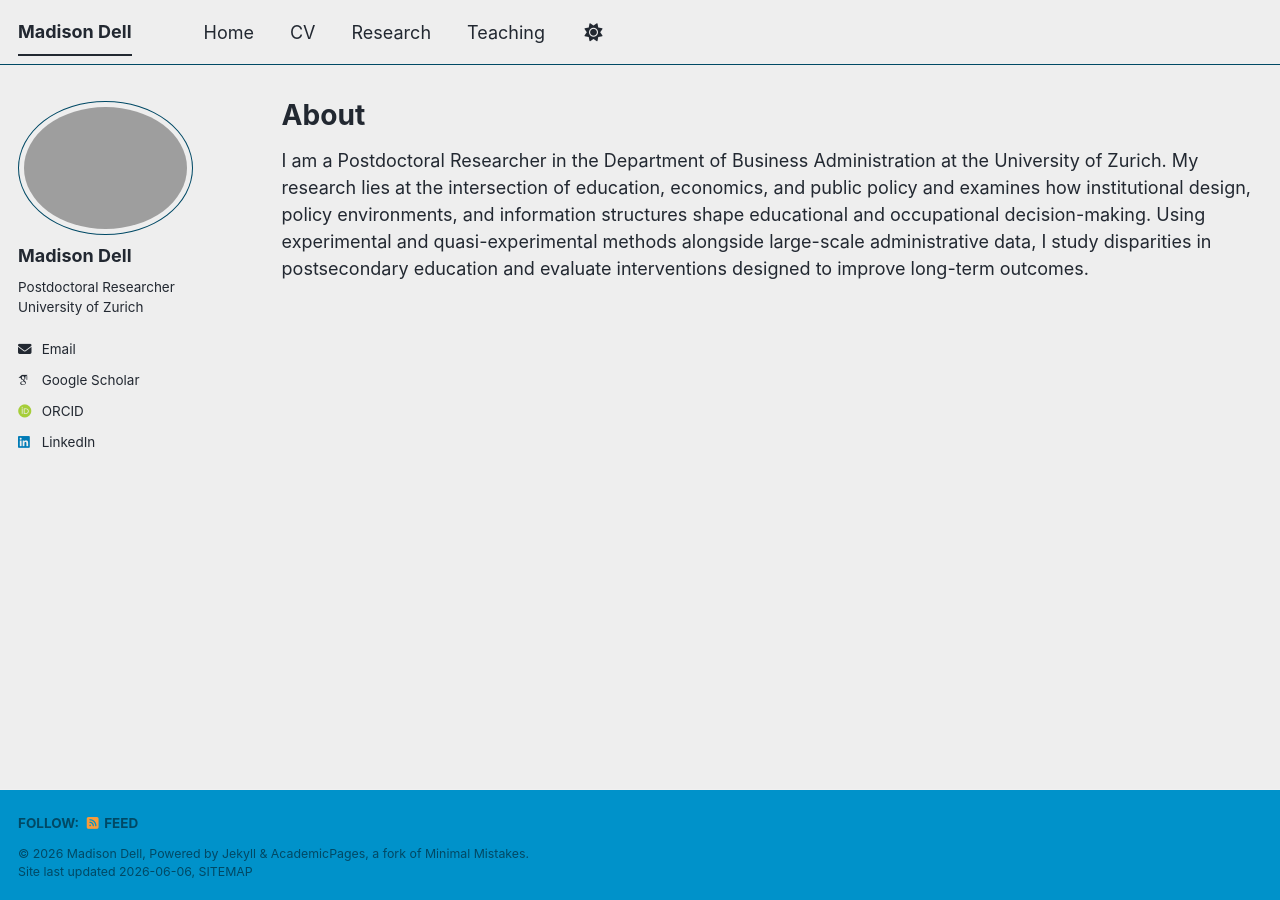
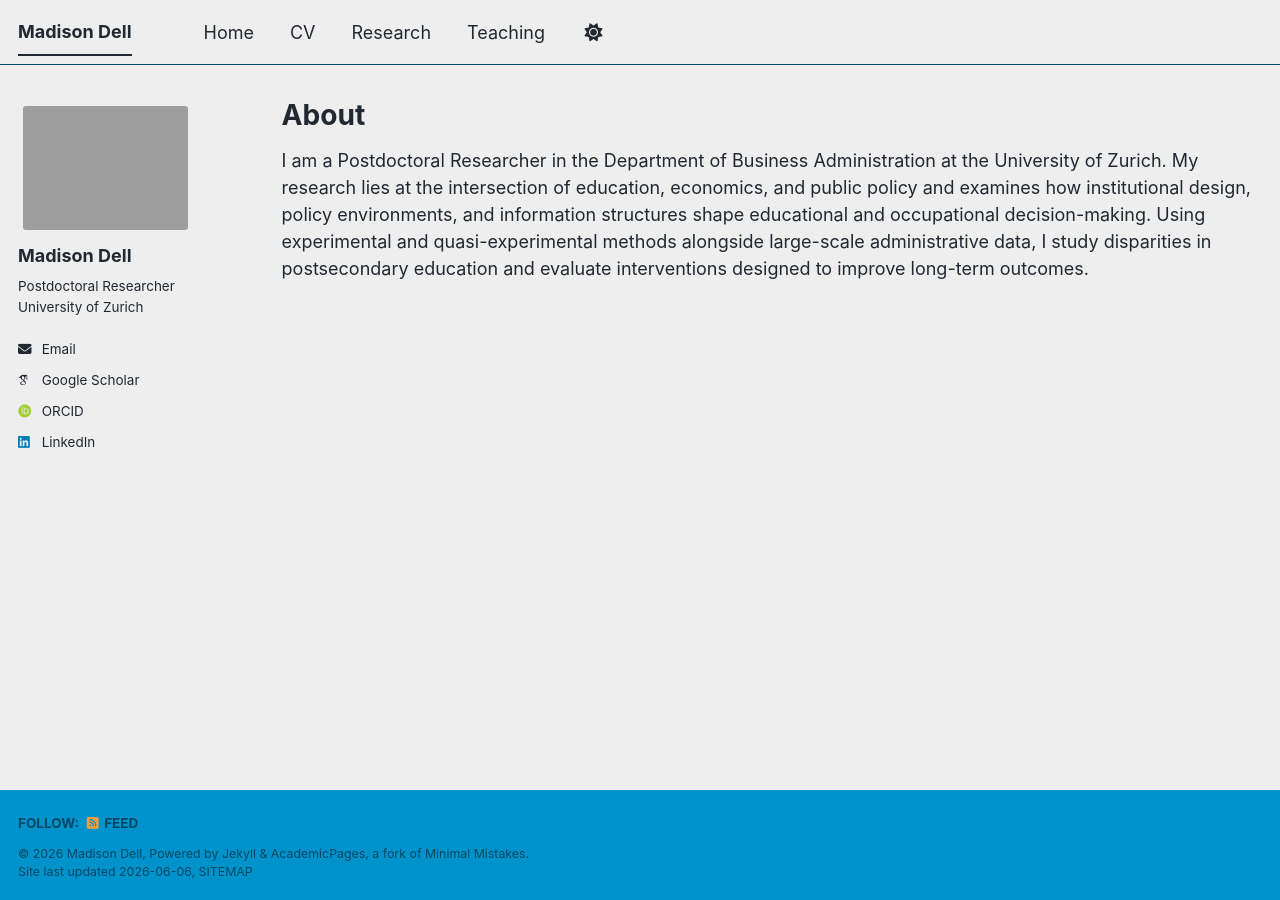
Before and after one commit to MadisonMDell/madisonmdell.github.io, a Jekyll site: the page built from _pages/about.md, in a window 1280 px wide. Built offline with Jekyll 4.4.1, drawn with Linux system fonts in a browser that asks for light colours; some web fonts are replaced; a script bundle is joined from its source files by our own code; library files that are not in the unit come from our copies.

Commit message:
Update main.scss

```diff
--- a/assets/css/main.scss
+++ b/assets/css/main.scss
@@ -41,3 +41,8 @@
     "vendor/font-awesome/solid",
     "vendor/font-awesome/brands"
 ;
+
+.author__avatar img {
+    border-radius: 8px;
+    border: none;
+}
```
